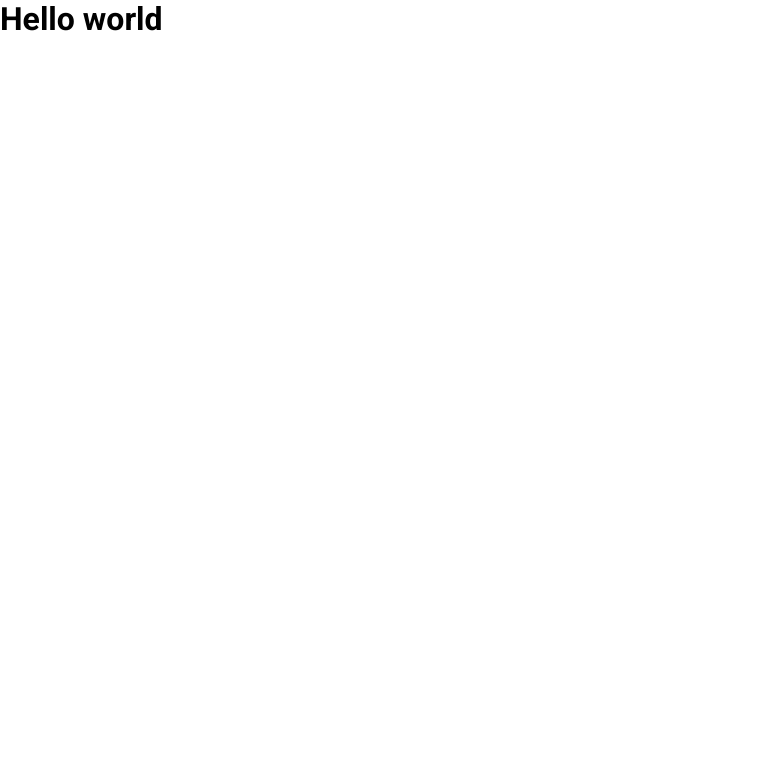
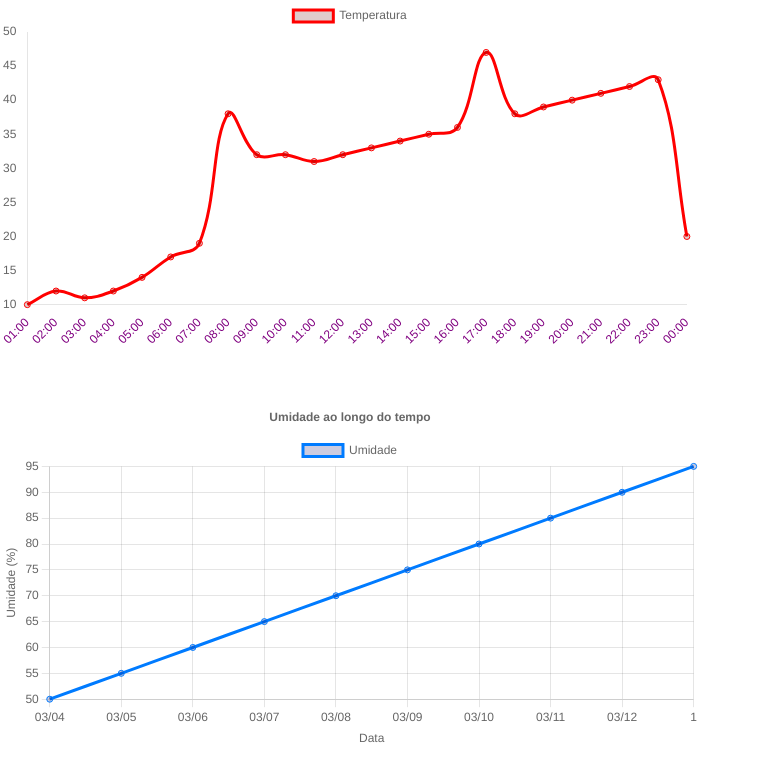
Before and after one commit to felipe-sant/FRONT-ColetorDeTempo, a React (Create React App) app: page / in a window 1280 px wide. Shown: the top 780 px of the page, without its empty margins (0-758 px from the left). Built offline with nearby package versions, Linux system fonts and the light colour scheme.

Commit message:
feat: adicionando renderizacao de graficos

```diff
--- a/package.json
+++ b/package.json
@@ -10,7 +10,9 @@
     "@types/node": "^16.18.101",
     "@types/react": "^18.3.3",
     "@types/react-dom": "^18.3.0",
+    "chart.js": "^4.4.9",
     "react": "^18.3.1",
+    "react-chartjs-2": "^5.3.0",
     "react-dom": "^18.3.1",
     "react-router-dom": "^6.24.0",
     "react-scripts": "5.0.1",
--- /dev/null
+++ b/src/components/GraficoTemperatura.tsx
@@ -0,0 +1,46 @@
+import Temperatura from "../types/Temperatura";
+import temperaturaOption from "./options/temperaturaOption";
+import { Line } from 'react-chartjs-2';
+import {
+    Chart as ChartJS,
+    CategoryScale,
+    LinearScale,
+    PointElement,
+    LineElement,
+    Title,
+    Tooltip,
+    Legend,
+} from 'chart.js';
+
+ChartJS.register(
+    CategoryScale,
+    LinearScale,
+    PointElement,
+    LineElement,
+    Title,
+    Tooltip,
+    Legend
+);
+
+function GraficoTemperatura(props: { temperatura: Temperatura[] }) {
+    const data = {
+        labels: props.temperatura.map(temp => temp.timestamp),
+        datasets: [
+            {
+                label: "Temperatura",
+                data: props.temperatura.map(temp => temp.value),
+                borderColor: "rgb(255, 0, 0)",
+                backgroundColor: "rgba(102, 0, 0, 0.2)",
+                tension: 0.4,
+            }
+        ]
+    }
+
+    return (
+        <div style={{ width: "700px", height: "400px" }}>
+            <Line data={data} options={temperaturaOption} />
+        </div>
+    )
+}
+
+export default GraficoTemperatura;
--- /dev/null
+++ b/src/components/GraficoUmidade.tsx
@@ -0,0 +1,47 @@
+
+import { Line } from 'react-chartjs-2';
+import {
+    Chart as ChartJS,
+    CategoryScale,
+    LinearScale,
+    PointElement,
+    LineElement,
+    Title,
+    Tooltip,
+    Legend,
+} from 'chart.js';
+import Umidade from '../types/Umidade';
+import umidadeOption from './options/umidadeOption';
+
+ChartJS.register(
+    CategoryScale,
+    LinearScale,
+    PointElement,
+    LineElement,
+    Title,
+    Tooltip,
+    Legend
+);
+
+function GraficoUmidade(props: { umidade: Umidade[] }) {
+    const data = {
+        labels: props.umidade.map(um => um.timestamp),
+        datasets: [
+            {
+                label: "Umidade",
+                data: props.umidade.map(um => um.value),
+                borderColor: "rgb(0, 123, 255)",
+                backgroundColor: "rgba(0, 0, 102, 0.2)",
+                tension: 0.4,
+            }
+        ]
+    }
+
+    return (
+        <div style={{ width: "700px", height: "400px" }}>
+            <Line data={data} options={umidadeOption} />
+        </div>
+    )
+}
+
+export default GraficoUmidade;
--- /dev/null
+++ b/src/components/options/temperaturaOption.ts
@@ -0,0 +1,29 @@
+const temperaturaOption = {
+    responsive: true,
+    plugins: {
+        legend: {
+            position: 'top' as const,
+        },
+        title: {
+            display: false,
+            text: 'Temperatura ao longo do tempo',
+        },
+    },
+    scales: {
+        x: {
+            grid: {
+              display: false,
+            },
+            ticks: {
+              color: 'purple', // Cor dos rótulos
+            },
+        },
+        y: {
+            grid: {
+                display: false,
+            }
+        },
+    },
+};
+
+export default temperaturaOption;
--- /dev/null
+++ b/src/components/options/umidadeOption.ts
@@ -0,0 +1,28 @@
+const umidadeOption = {
+    responsive: true,
+    plugins: {
+        legend: {
+            position: 'top' as const,
+        },
+        title: {
+            display: true,
+            text: 'Umidade ao longo do tempo',
+        },
+    },
+    scales: {
+        x: {
+            title: {
+                display: true,
+                text: 'Data',
+            },
+        },
+        y: {
+            title: {
+                display: true,
+                text: 'Umidade (%)',
+            },
+        },
+    },
+};
+
+export default umidadeOption;
--- a/src/pages/Home.tsx
+++ b/src/pages/Home.tsx
@@ -1,9 +1,54 @@
+import GraficoTemperatura from "../components/GraficoTemperatura"
+import GraficoUmidade from "../components/GraficoUmidade"
 import css from "../styles/pages/home.module.css"
+import Temperatura from "../types/Temperatura"
+import Umidade from "../types/Umidade"
 
 function Home() {
+    const temperaturas: Temperatura[] = [
+        { timestamp: "01:00", value: 10 },
+        { timestamp: "02:00", value: 12 },
+        { timestamp: "03:00", value: 11 },
+        { timestamp: "04:00", value: 12 },
+        { timestamp: "05:00", value: 14 },
+        { timestamp: "06:00", value: 17 },
+        { timestamp: "07:00", value: 19 },
+        { timestamp: "08:00", value: 38 },
+        { timestamp: "09:00", value: 32 },
+        { timestamp: "10:00", value: 32 },
+        { timestamp: "11:00", value: 31 },
+        { timestamp: "12:00", value: 32 },
+        { timestamp: "13:00", value: 33 },
+        { timestamp: "14:00", value: 34 },
+        { timestamp: "15:00", value: 35 },
+        { timestamp: "16:00", value: 36 },
+        { timestamp: "17:00", value: 47 },
+        { timestamp: "18:00", value: 38 },
+        { timestamp: "19:00", value: 39 },
+        { timestamp: "20:00", value: 40 },
+        { timestamp: "21:00", value: 41 },
+        { timestamp: "22:00", value: 42 },
+        { timestamp: "23:00", value: 43 },
+        { timestamp: "00:00", value: 20 },
+    ]
+
+    const umidades: Umidade[] = [
+        { value: 50, timestamp: "03/04" },
+        { value: 55, timestamp: "03/05" },
+        { value: 60, timestamp: "03/06" },
+        { value: 65, timestamp: "03/07" },
+        { value: 70, timestamp: "03/08" },
+        { value: 75, timestamp: "03/09" },
+        { value: 80, timestamp: "03/10" },
+        { value: 85, timestamp: "03/11" },
+        { value: 90, timestamp: "03/12" },
+        { value: 95, timestamp: "1" },
+    ]
+
     return (
         <main className={css.main}>
-            <h1>Hello world</h1>
+            <GraficoTemperatura temperatura={temperaturas} />
+            <GraficoUmidade umidade={umidades} />
         </main>
     )
 }
--- /dev/null
+++ b/src/types/Temperatura.ts
@@ -0,0 +1,6 @@
+type Temperatura = {
+    value: number
+    timestamp: string
+}
+
+export default Temperatura
--- /dev/null
+++ b/src/types/Umidade.ts
@@ -0,0 +1,6 @@
+type Umidade = {
+    value: number
+    timestamp: string
+}
+
+export default Umidade
```
Also changed, not shown: 1 other file (tests, documents, lock files or other folders).
